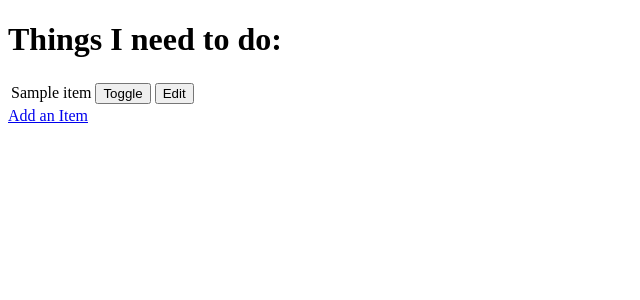
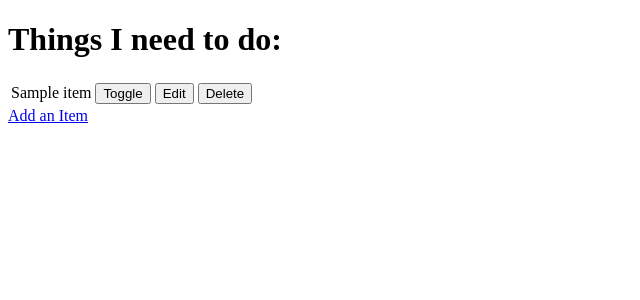
Before and after one commit to mariana-stefani/fsf-django, a Django app: template todo/templates/todo/todo_list.html in a window 1280 px wide. Shown: the top 300 px of the page, without its empty margins (0-640 px from the left). Run offline with Django 3.2, Linux system fonts and the light colour scheme; the template is opened without the code that fills it: most values are stand-ins (such as "Sample title", 1, 10 or a date in 2020).

Commit message:
Created delete button to todo/todo_list.html

```diff
--- a/todo/templates/todo/todo_list.html
+++ b/todo/templates/todo/todo_list.html
@@ -15,14 +15,19 @@
             {% else %}
                 <td>{{ item.name }}</td>
             {% endif %}
-            <td>
-              <a href="/toggle/{{ item.id }}">
-                <button>Toggle</button>
-              </a>
-            </td>
+              <td>
+                <a href="/toggle/{{ item.id }}">
+                  <button>Toggle</button>
+                </a>
+              </td>
               <td>
                 <a href="/edit/{{ item.id }}">
                   <button>Edit</button>
+                </a>
+              </td>
+              <td>
+                <a href="/delete/{{ item.id }}">
+                  <button>Delete</button>
                 </a>
               </td>
             </tr>
```
